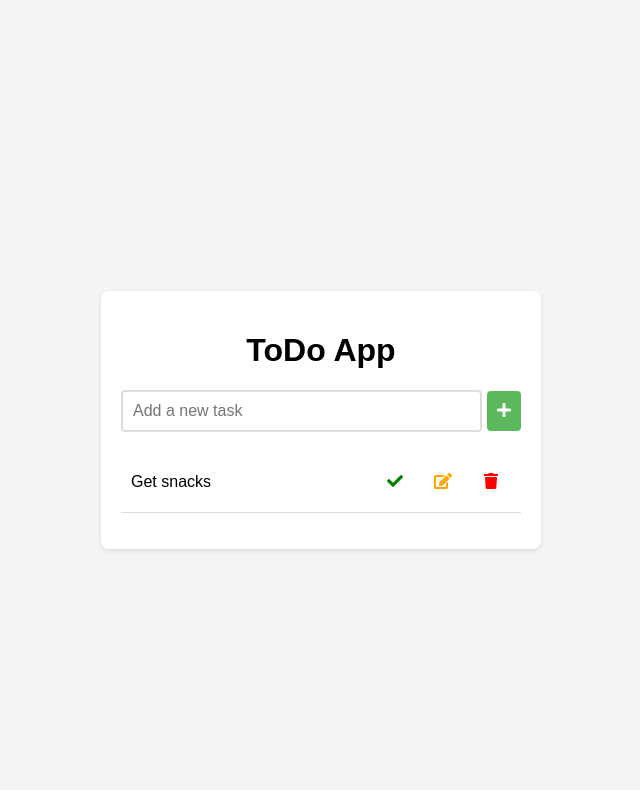
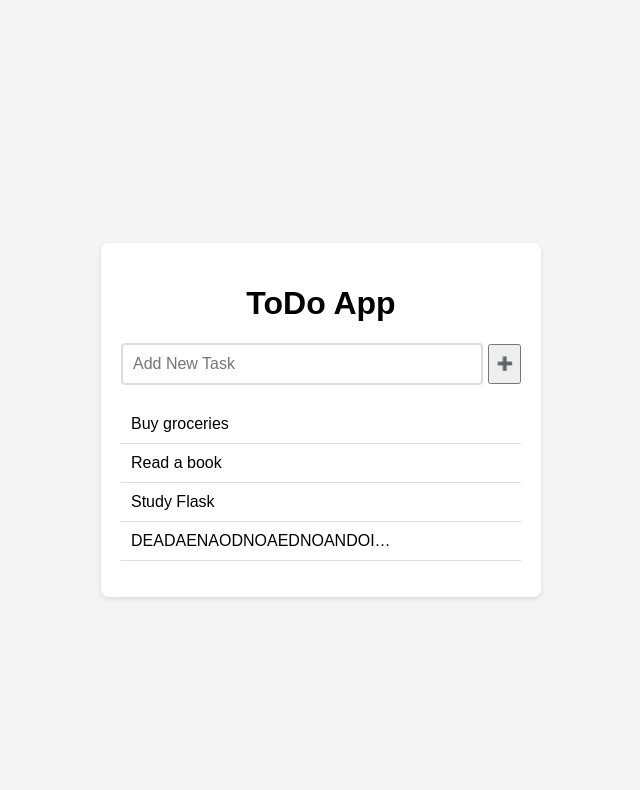
Before and after one commit to deancaloracan/samplewebapp, a Flask app: page / in a window 1280 px wide. Shown: the top 790 px of the page, without its empty margins (319-959 px from the left). Run offline with Flask 3, Linux system fonts and the light colour scheme.

Commit message:
where we will start again

```diff
--- a/app.py
+++ b/app.py
@@ -1,28 +1,15 @@
-from flask import Flask, render_template, request, redirect, url_for
+from flask import Flask, render_template
 
-app = Flask(__name__)
+app = Flask(__name__) # Initialize Flask
 
-def read_todos():
-    with open('todo.txt', 'r') as file:
-        todos = file.readlines()
-    return [todo.strip() for todo in todos]
+# dummy data
+def get_sample_todos():
+    return ["Buy groceries", "Read a book", "Study Flask", "DEADAENAODNOAEDNOANDOIANDOIASNDOIANDOIA"]
 
-def write_todos(todos):
-    with open('todo.txt', 'w') as file:
-        for todo in todos:
-            file.write(todo + '\n')
+@app.route('/', methods=('GET', 'POST')) # Define route
+def index():  # Define what it would present or do
+    todos = get_sample_todos()
+    return render_template('index.html', todos=todos) # Defining html to render
 
-@app.route('/', methods=['GET', 'POST'])
-def index():
-    if request.method == 'POST':
-        new_todo = request.form['new_todo']
-        todos = read_todos()
-        todos.append(new_todo)
-        write_todos(todos)
-        return redirect(url_for('index'))
-    else:
-        todos = read_todos()
-        return render_template('index.html', todos=todos)
-
-if __name__ == '__main__':
+if __name__ == '__main__': # Define port, host, and debugging while running
     app.run(debug=True)
--- a/static/styles.css
+++ b/static/styles.css
@@ -13,7 +13,7 @@ body {
     background: white;
     padding: 20px;
     border-radius: 8px;
-    box-shadow: 0 2px 5px rgba(0,0,0,0.1);
+    box-shadow: 0 2px 5px rgba(0, 0, 0, 0.1);
     width: 100%;
     max-width: 400px;
 }
@@ -24,32 +24,22 @@ h1 {
 
 #todo-form {
     display: flex;
-    align-items: center; /* Ensures vertical alignment of elements */
+    align-items: center;
     margin-bottom: 20px;
 }
 
-#todo-input {
+#todo-input{
     flex-grow: 1;
     padding: 10px;
     font-size: 16px;
     border: 2px solid #ddd;
-    border-radius: 4px;
+    border-radius:4px;
     margin-right: 5px;
 }
 
 button {
-    background-color: #5cb85c; /* Green background only for the add button */
-    border: none;
-    color: white;
-    font-size: 16px;
-    padding: 0 10px;
-    border-radius: 4px;
     cursor: pointer;
-    height: 40px; /* Specific height to match the input field */
-}
-
-button:hover {
-    background-color: #4cae4c;
+    height: 40px;
 }
 
 ul {
@@ -72,57 +62,3 @@ li {
     max-width: 70%;
     cursor: pointer;
 }
-
-.action-buttons {
-    display: flex;
-    gap: 8px; /* Provides sufficient spacing between buttons */
-}
-
-.action-buttons button {
-    background: none; /* No background for icon buttons */
-    color: #666; /* Standard color for icons */
-    cursor: pointer;
-    padding: 0;
-    width: 40px; /* Fixed width for icon consistency */
-    height: 40px; /* Fixed height to maintain alignment */
-}
-
-.fa-trash { color: red; }
-.fa-edit { color: orange; }
-.fa-check { color: green; }
-
-.modal {
-    display: none;
-    position: fixed;
-    z-index: 1;
-    left: 0;
-    top: 0;
-    width: 100%;
-    height: 100%;
-    overflow: auto;
-    background-color: rgba(0,0,0,0.4);
-}
-
-.modal-content {
-    background-color: #fefefe;
-    margin: 15% auto;
-    padding: 20px;
-    border: 1px solid #888;
-    width: 80%;
-    border-radius: 8px;
-}
-
-.close {
-    color: #aaa;
-    float: right;
-    font-size: 28px;
-    font-weight: bold;
-    cursor: pointer;
-}
-
-.close:hover,
-.close:focus {
-    color: black;
-    text-decoration: none;
-    cursor: pointer;
-}
--- a/templates/index.html
+++ b/templates/index.html
@@ -1,78 +1,23 @@
 <!DOCTYPE html>
 <html lang="en">
     <head>
-    <meta charset="UTF-8">
-    <meta name="viewport" content="width=device-width, initial-scale=1.0">
         <title>ToDo App</title>
-    <link rel="stylesheet" href="{{ url_for('static', filename='styles.css') }}">
-    <link rel="stylesheet" href="https://cdnjs.cloudflare.com/ajax/libs/font-awesome/5.15.1/css/all.min.css">
+        <link rel="stylesheet" href="{{ url_for('static', filename='styles.css')}}">
     </head>
     <body>
         <div class="container">
             <h1>ToDo App</h1>
             <form method="post" id="todo-form">
-            <input type="text" id="todo-input" name="new_todo" placeholder="Add a new task">
-            <button type="submit"><i class="fas fa-plus"></i></button>
+                <input type="text", id="todo-input" placeholder="Add New Task"></input>
+                <button type="submit">➕</button>
             </form>
             <ul>
                 {% for todo in todos %}
                 <li>
-                <span class="task-content" onclick="showModal('{{ todo }}')">{{ todo }}</span>
-                <div class="action-buttons">
-                    <button onclick="markDone(this)"><i class="fas fa-check"></i></button>
-                    <button onclick="editTask(this, '{{ todo }}')"><i class="fas fa-edit"></i></button>
-                    <button onclick="deleteTask('{{ todo }}')"><i class="fas fa-trash"></i></button>
-                </div>
+                    <span class="task-content">{{ todo }}</span>
                 </li>
                 {% endfor %}
             </ul>
         </div>
-
-    <!-- The Modal -->
-    <div id="myModal" class="modal">
-        <div class="modal-content">
-            <span class="close" onclick="closeModal()">&times;</span>
-            <p id="modal-text">Some text in the Modal..</p>
-        </div>
-    </div>
-
-    <script>
-        function showModal(task) {
-            const modal = document.getElementById('myModal');
-            const modalText = document.getElementById('modal-text');
-            modalText.textContent = task;
-            modal.style.display = "block";
-        }
-
-        function closeModal() {
-            const modal = document.getElementById('myModal');
-            modal.style.display = "none";
-        }
-
-        function markDone(button) {
-            const taskItem = button.closest('li');
-            taskItem.classList.toggle('completed');
-        }
-
-        function editTask(button, originalText) {
-            const taskItem = button.closest('li');
-            const input = document.createElement('input');
-            input.type = 'text';
-            input.value = originalText;
-            taskItem.innerHTML = '';
-            taskItem.appendChild(input);
-            input.focus();
-            input.onblur = function() {
-                taskItem.innerHTML = '<span class="task-content" onclick="showModal(\''+ input.value +'\')">' + input.value + '</span>';
-                taskItem.appendChild(button.parentNode);
-            };
-        }
-
-        function deleteTask(task) {
-            // You'd need to integrate this properly with your server-side to handle deletion
-            alert('Delete function needs server-side integration');
-        }
-
-    </script>
     </body>
 </html>
--- a/todo.txt
+++ /dev/null
@@ -1 +0,0 @@
-Get snacks
```
Lines whose indentation alone changed are shown as unchanged.
